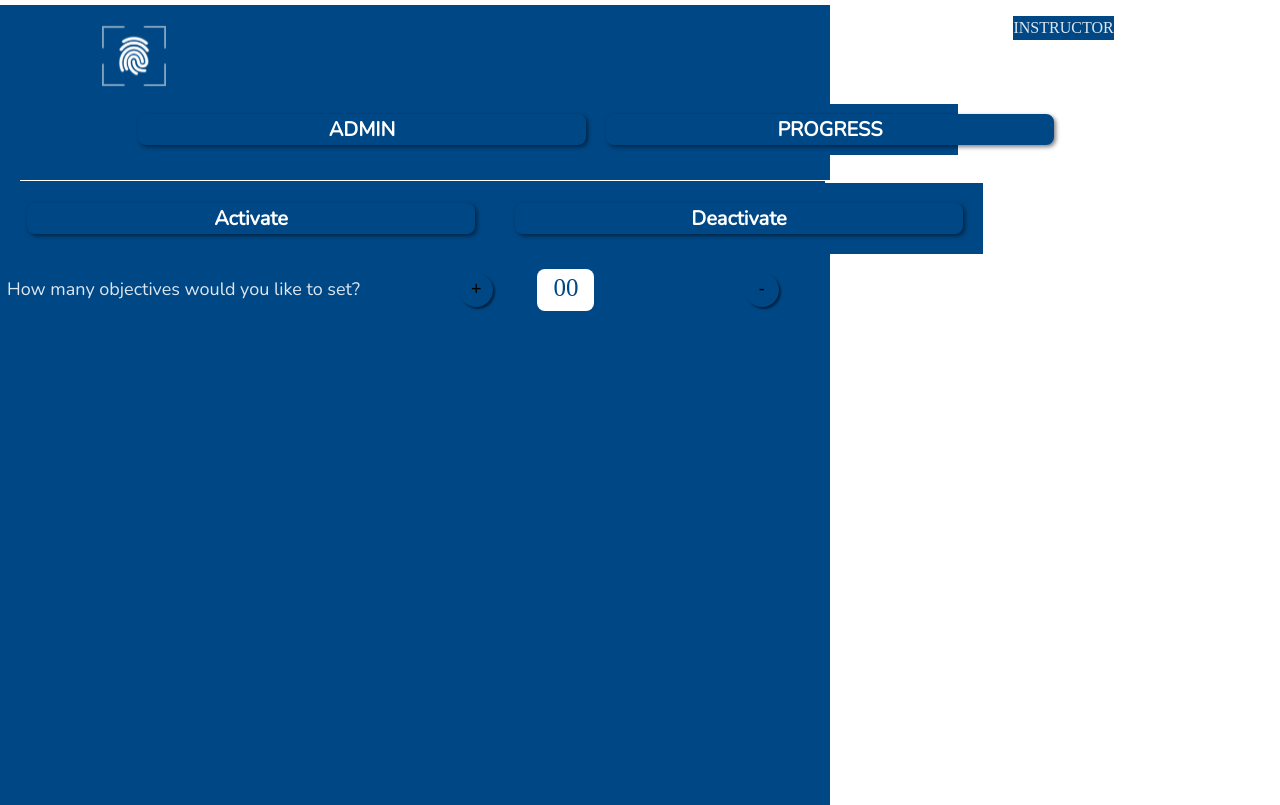
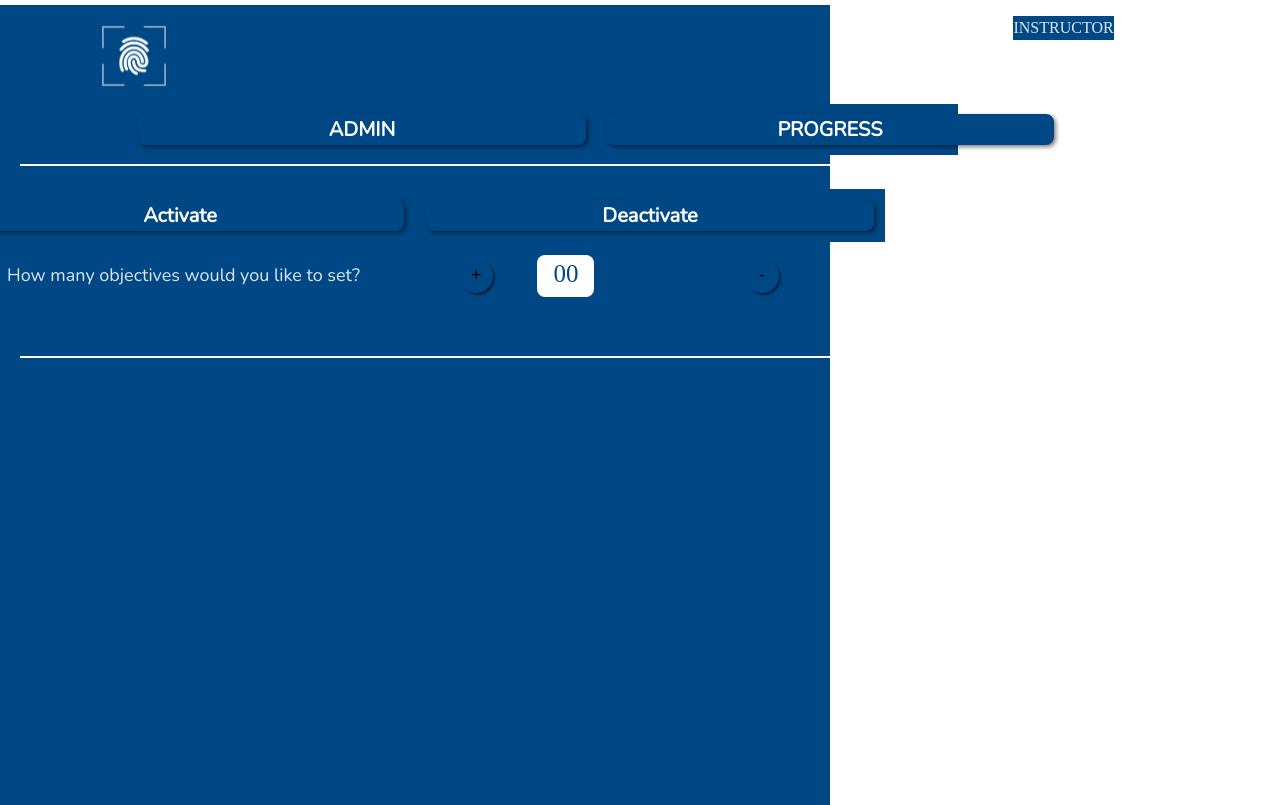
Before and after one commit to god-father69/FMI-project1, a React (Vite) app: page / in a window 1280 px wide. Both pictures are taken after a click on the button "ADMIN". Built offline with nearby package versions, Linux system fonts and the light colour scheme.

Commit message:
kal leetcode contest hai .. mai soone ja rha , kal karte hai baki ka

```diff
--- a/src/components/InstructorParent.jsx
+++ b/src/components/InstructorParent.jsx
@@ -23,11 +23,14 @@ export default function InstructorParent() {
                     <CustomButton txt="PROGRESS" style={{width:"35vw" , margin:"10px" , fontSize: "20px"}}/>
                 </div>
             </div>
-            <hr style={{border : "2px solid  #fff" , margin : "20px" , position : "fixed" , left :"0" , right:"0" , top:"20vh" }}/>
+            <hr style={{border : "1.5px solid  #fff" , margin : "20px" , position : "fixed" , left :"0" , right:"0" , top:"18vh" }}/>
             {/* {{adminClicked} && <SetObjective/>} */}
             {
                 !adminClicked ? "" : <SetObjective/>
             }
+
+            <hr style={{border : "1.5px solid  #fff" , margin : "20px" , position : "fixed" , left :"0" , right:"0" , top:"42vh" }}/>
+
             {/* {
                 !adminClicked ? "" : <ObjectiveBox/>
             } */}
--- a/src/components/SetObjective.jsx
+++ b/src/components/SetObjective.jsx
@@ -28,7 +28,7 @@ function SetObjective() {
   return (
     <>
       <div className="objContainer">
-        <div className="innercont">
+        <div className="innercont1">
             <div className="btnContainer">
                 <div className="statusbtn">
                     <CustomButton txt="Activate" style={{width:"35vw" , margin:"10px" , fontSize: "20px"}}/>
@@ -38,7 +38,7 @@ function SetObjective() {
 
                 </div>
             </div>
-        </div>
+
         <div className="innercont">
             <div className="subincont objtext">
                 <p> How many objectives would you like to set?</p>
@@ -62,6 +62,7 @@ function SetObjective() {
                 {/* <button style={{ backgroundImage: {plusbtn}}}></button> */}
             </div>
         </div>
+        </div>
       </div>
     </>
   )
--- a/src/components/css/SetObjective.css
+++ b/src/components/css/SetObjective.css
@@ -3,21 +3,24 @@
     flex-direction: column;
     margin: 5px;
     position: relative;
-    top: 22vh;
+    top: 23vh;
     /* position: relative; */
     /* width: 150px; */
 }
 
 .btnContainer{
     display: flex;
-    flex-direction: row;
+    /* flex-direction: row; */
     align-items: center;
-    justify-content: space-between;
+    justify-content: center;
 }
 .statusbtn{
-    padding: 10px;
+    padding: 1px;
 }
-
+.innercont1{
+    display: flex;
+    flex-direction: column;
+}
 .innercont{
     display: flex;
     flex-direction: row;
```
